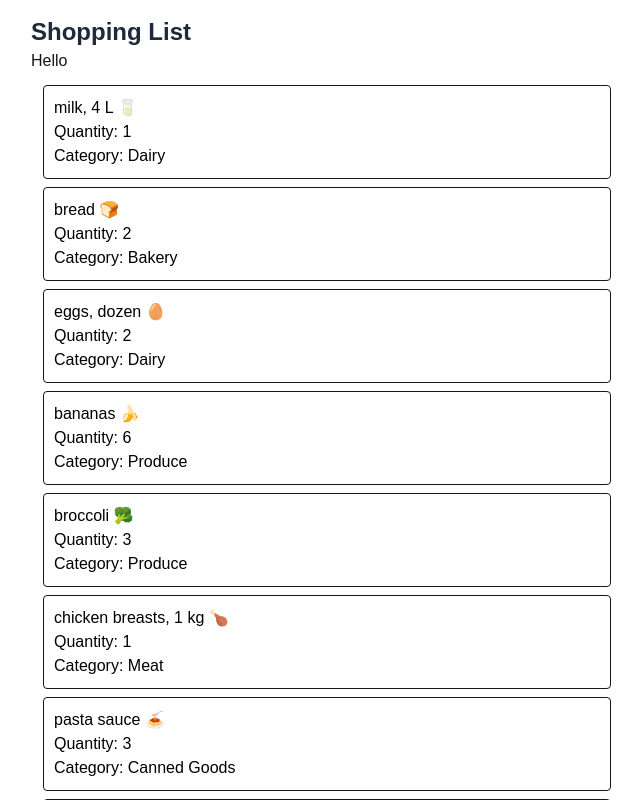
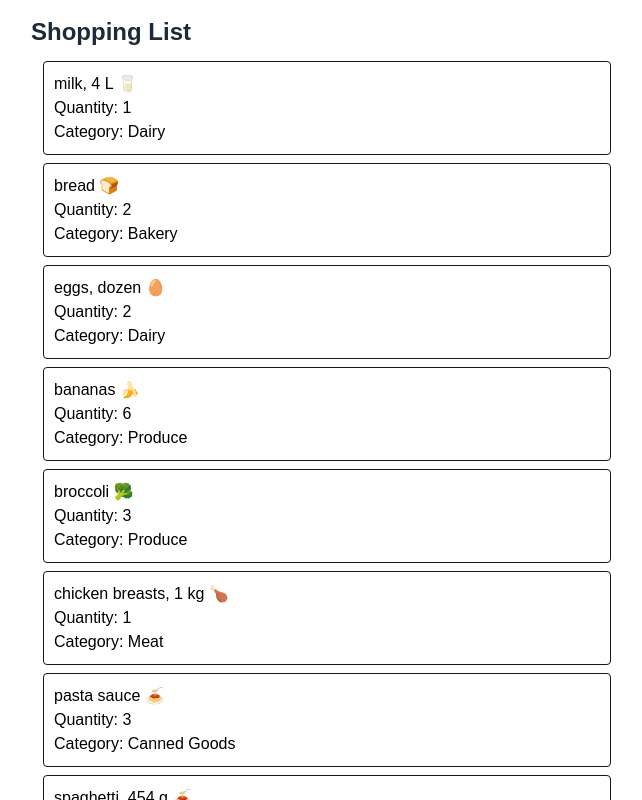
Before and after one commit to jashan478/cprg306-assignments, a Next.js app: page /week-3 in a window 1280 px wide. Shown: the top 800 px of the page, without its empty margins (273-915 px from the left). Built offline with nearby package versions, Linux system fonts and the light colour scheme.

Commit message:
no changes

```diff
--- a/app/week-3/item-list.js
+++ b/app/week-3/item-list.js
@@ -90,8 +90,6 @@ export default function ItemList() {
   ];
 
   return (
-    <section>
-    <p>Hello</p>
     <ul className="space-y-2 p-3 mr-20">
       {items.map((item, index) => (
         <Item
@@ -102,6 +100,5 @@ export default function ItemList() {
         />
       ))}
     </ul>
-    </section>
   );
 }
```
